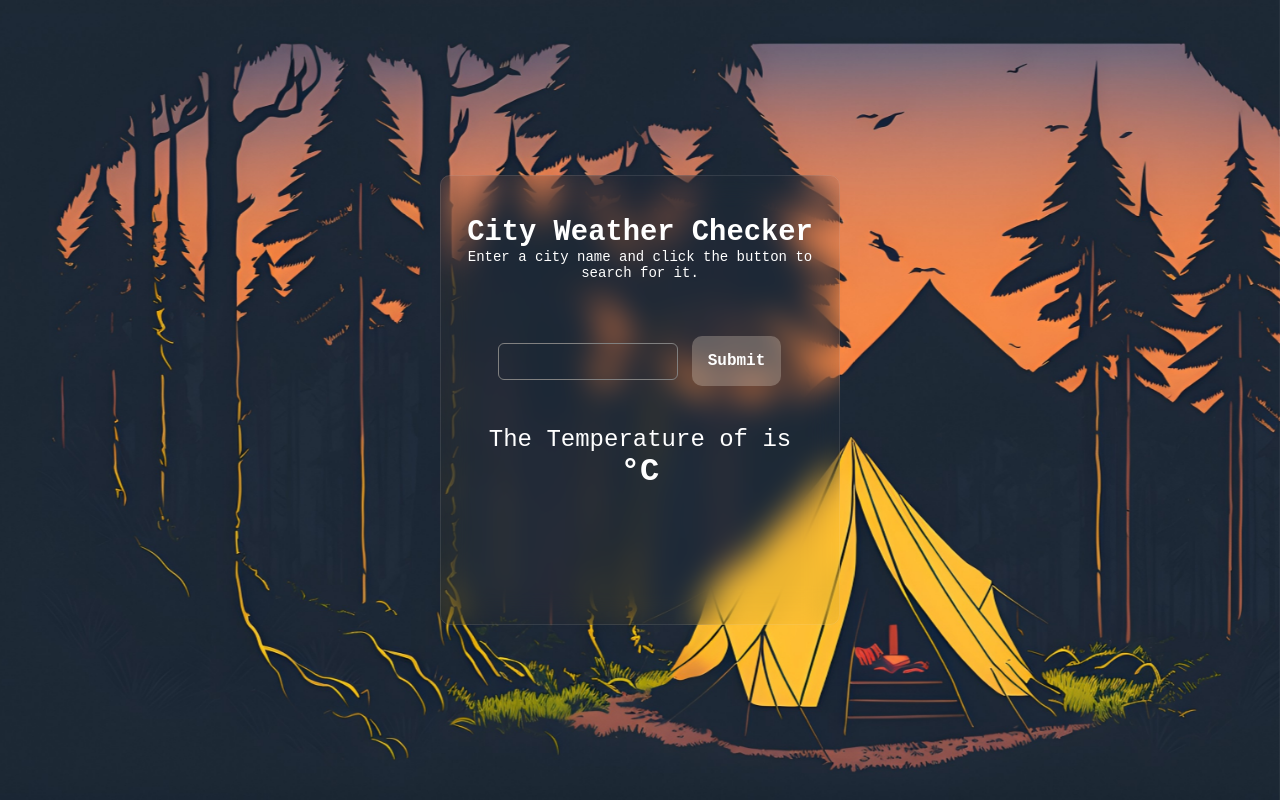
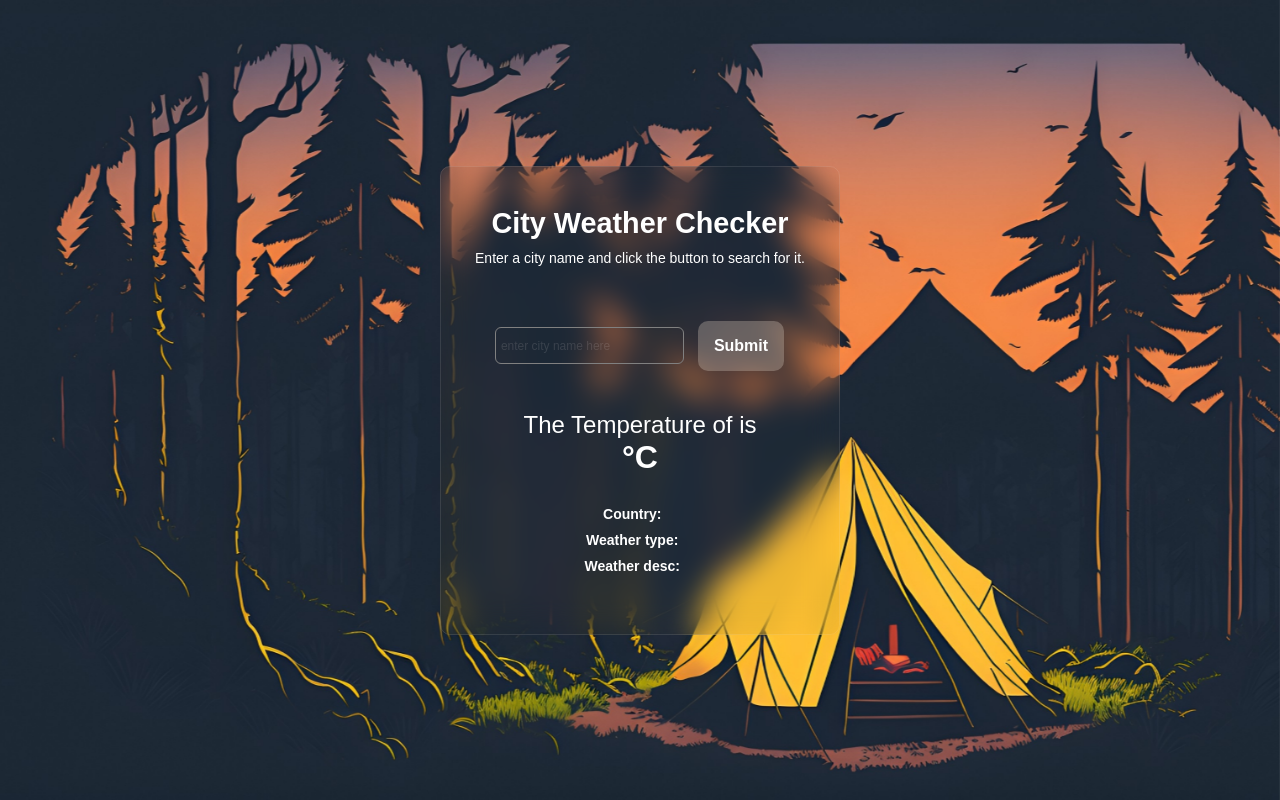
Before and after one commit to Vpsalmuel/Cities-Weather-App, a plain HTML site: page index.html in a window 1280 px wide. Drawn offline with Linux system fonts and the light colour scheme.

Commit message:
added new features inside the app

```diff
--- a/app.js
+++ b/app.js
@@ -3,6 +3,9 @@ const searchEl = document.querySelector(".search");
 const tempEl = document.querySelector(".unit");
 const cityEl = document.getElementById("city");
 const searchBtn = document.querySelector("button");
+const countryEl = document.querySelector(".country");
+const weatherEl = document.querySelector(".main");
+const descriptionEl = document.querySelector(".description");
 const result = document.querySelector(".content-result");
 const apiKey = "b22024532f8e9db74e95950cb4419da9";
 
@@ -18,9 +21,16 @@ function getCity(value) {
       if (data.cod !== "404") {
         let temp = data.main.temp;
         let city = data.name;
+        let country = data.sys.country;
+        let description = data.weather[0].description;
+        let main = data.weather[0].main;
 
         tempEl.textContent = temp.toFixed(0) + "°C";
         cityEl.textContent = city;
+        countryEl.textContent = country;
+        descriptionEl.textContent = description;
+        weatherEl.textContent = main;
+
         document.getElementById("error").innerText = "";
         result.style.display = "block";
       } else {
--- a/index.html
+++ b/index.html
@@ -17,12 +17,30 @@
           <p>Enter a city name and click the button to search for it.</p>
         </div>
         <div class="content-input">
-          <input type="text" name="city" class="search" />
+          <input
+            type="text"
+            name="city"
+            class="search"
+            placeholder="enter city name here" />
           <button type="btn">Submit</button>
         </div>
         <div class="content-result">
           <p>The Temperature of <span id="city"></span> is</p>
           <h1 class="city-result"><span class="unit">°C</span></h1>
+          <div class="conditions">
+            <h4>
+              Country:
+              <span class="country">&nbsp; &nbsp;</span>
+            </h4>
+            <h4>
+              Weather type:
+              <span class="main">&nbsp; &nbsp;</span>
+            </h4>
+            <h4>
+              Weather desc:
+              <span class="description">&nbsp; &nbsp;</span>
+            </h4>
+          </div>
         </div>
         <div id="error"></div>
       </div>
--- a/style.css
+++ b/style.css
@@ -2,7 +2,7 @@
     margin: 0;
     padding: 0;
     box-sizing: border-box;
-    font-family: 'Courier New', Courier, monospace;
+    font-family: 'Quicksand', sans-serif;
 }
 
 .container {
@@ -43,6 +43,7 @@
 .content-top p {
     text-align: center;
     font-size: 14px;
+    margin-top: 10px;
 }
 
 .content-input {
@@ -60,6 +61,22 @@
     border: none;
     background-color: transparent;
     outline: 1px solid grey;
+}
+
+.conditions {
+    margin-top: 30px;
+    display: flex;
+    flex-direction: column;
+    gap: 10px;
+}
+
+.conditions h4 {
+    font-size: 14px;
+}
+
+::placeholder {
+    color: rgba(235, 224, 224, 0.137);
+    font-size: 12px;
 }
 
 button {
@@ -93,3 +110,11 @@ button {
 .content-result h1 {
     font-size: 32px;
 }
+
+content-result h1 {
+    font-size: 32px;
+}
+
+ontent-result h1 {
+    font-size: 32px;
+}
```
